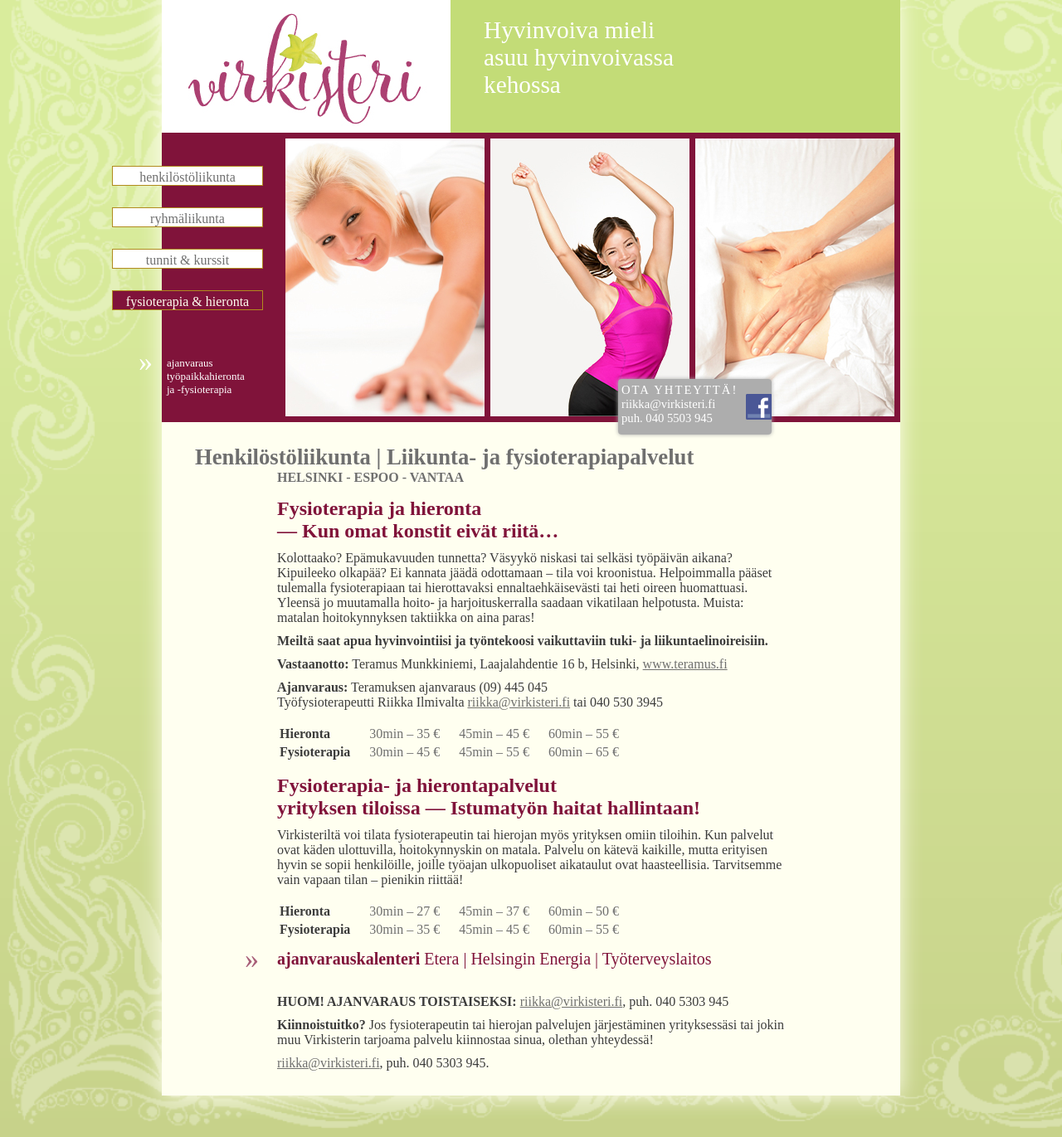
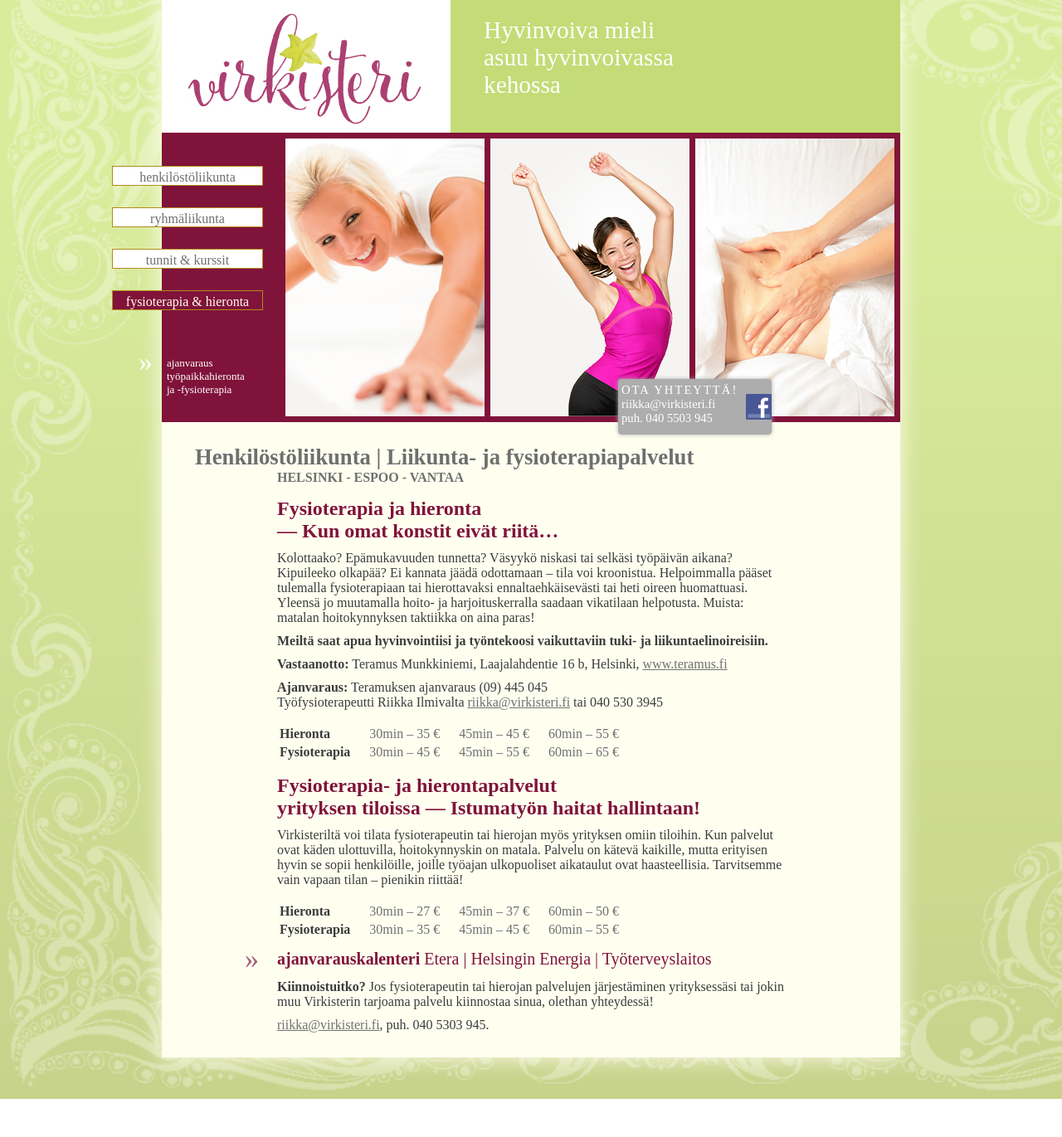
Before and after one commit to sdsykes-web/virkisteri, a Jekyll site: the page built from fysioterapia.md, in a window 1280 px wide. Shown: the whole page at 83% size. Built offline with Jekyll 4.4.1, drawn with Linux system fonts in a browser that asks for light colours; some web fonts are replaced; after the commit the page ends 1325 px from its top, so only the background shows below that.

Commit message:
Update fysioterapia.md

```diff
--- a/fysioterapia.md
+++ b/fysioterapia.md
@@ -39,7 +39,7 @@ Virkisteriltä voi tilata fysioterapeutin tai hierojan myös yrityksen omiin til
 
 <div>
 <span class="margin-indicator-container"><span class="margin-indicator">»</span><span class="calendar-links"><b>ajanvarauskalenteri</b> Etera | Helsingin Energia | Työterveyslaitos</span></span>
-</div><br>**HUOM! AJANVARAUS TOISTAISEKSI:** [riikka@virkisteri.fi](mailto:riikka@virkisteri.fi), puh. 040 5303 945
+</div>
 
 **Kiinnoistuitko?** Jos fysioterapeutin tai hierojan palvelujen järjestäminen yrityksessäsi tai jokin muu Virkisterin tarjoama palvelu kiinnostaa sinua, olethan yhteydessä!
 
```
